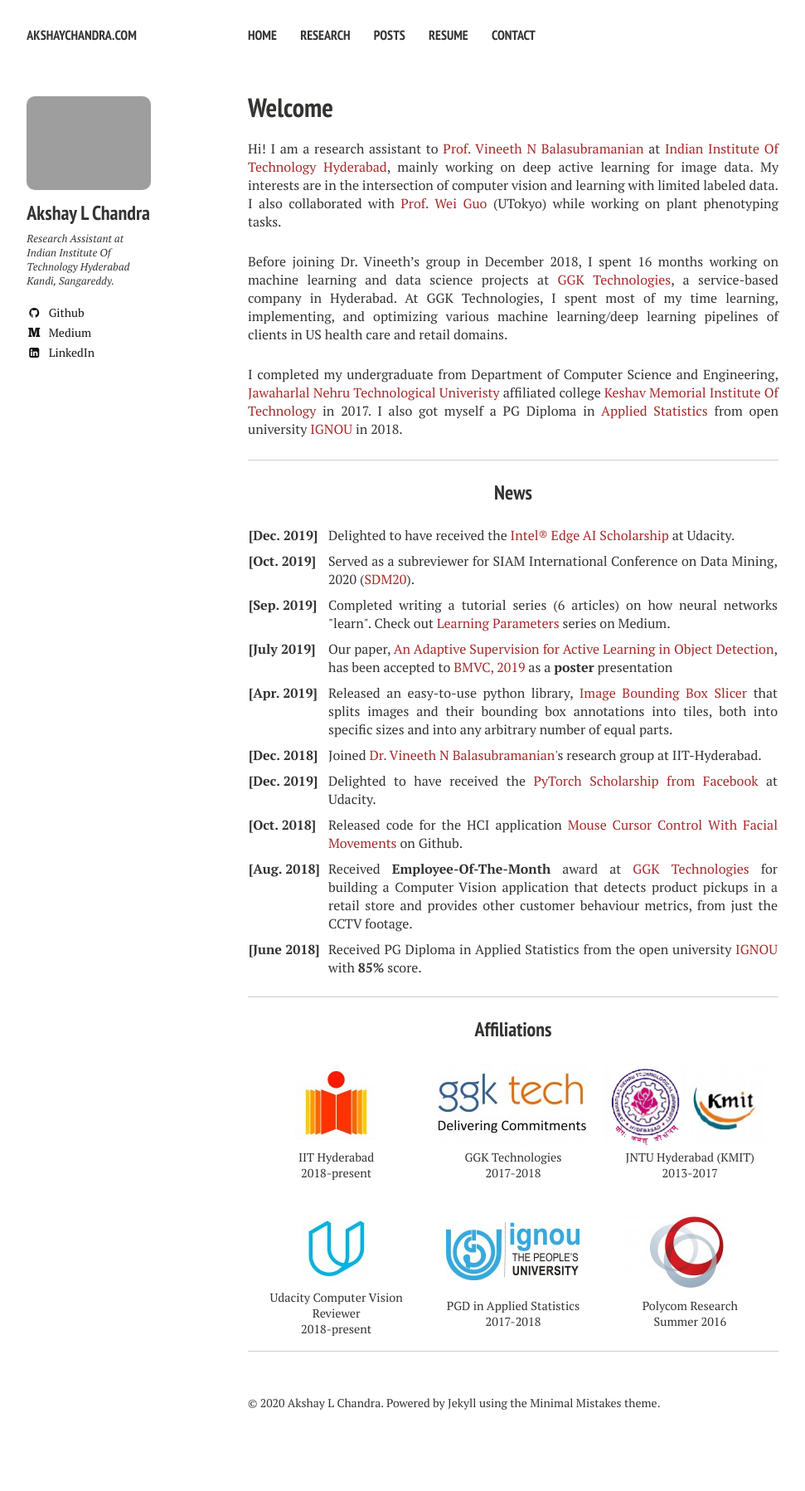
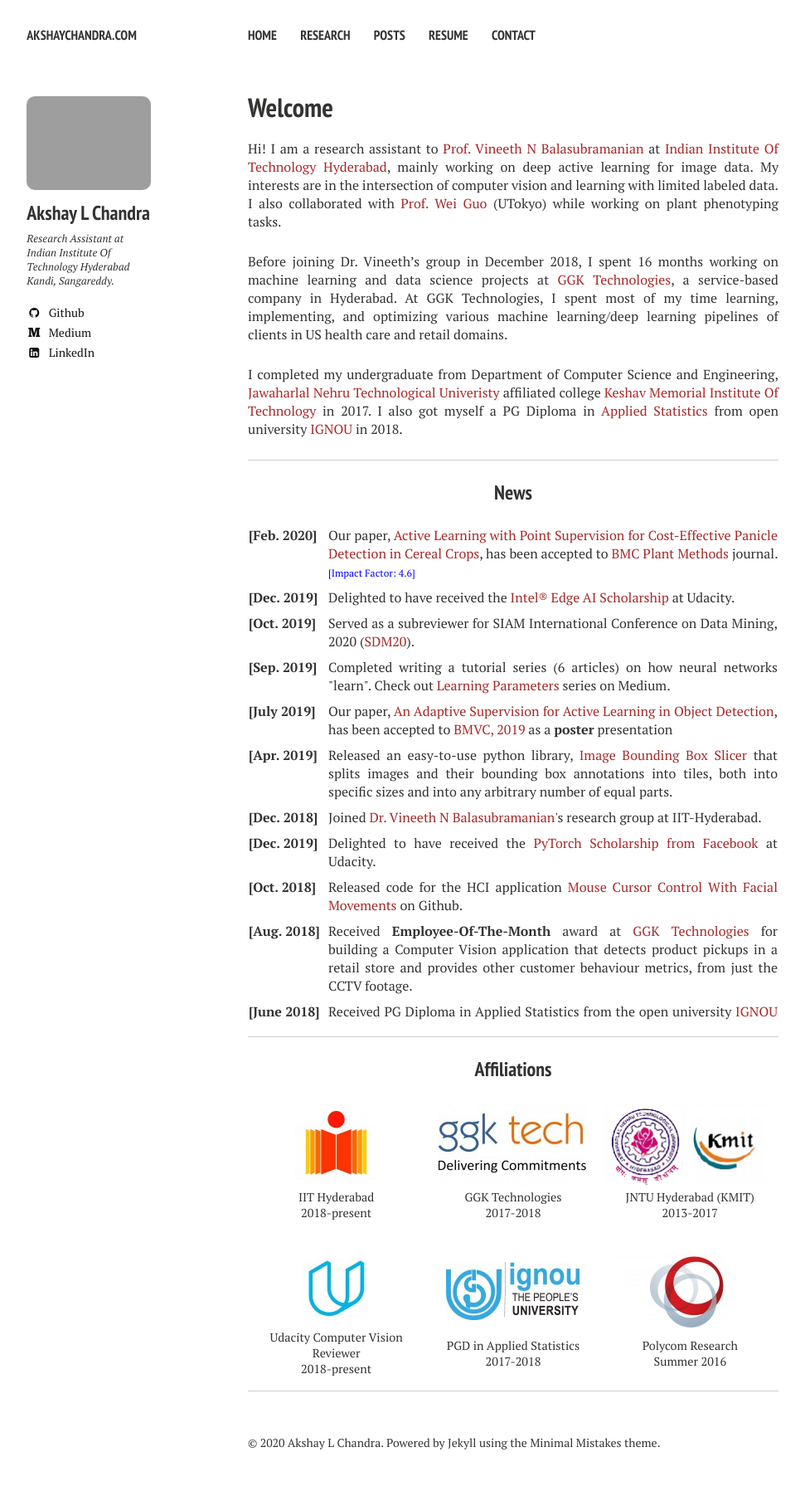
Before and after one commit to uttaransinha/acl21.github.io, a Jekyll site: the page built from index.md, in a window 1280 px wide. Shown: the whole page at 83% size, without its empty margins (21-992 px from the left). Built offline with Jekyll 4.4.1, drawn with Linux system fonts in a browser that asks for light colours; nearby versions of some CDN libraries; before the commit the page ends 1749 px from its top, so only the background shows below that.

Commit message:
feb 2020 updates

```diff
--- a/index.md
+++ b/index.md
@@ -16,9 +16,16 @@ I completed my undergraduate from Department of Computer Science and Engineering
 ----
 
 <h3 align="center">News</h3>
+<div style="height:600px;overflow-x:auto;">
 <table class='news-table'>
     <col width="15%">
     <col width="85%">
+	 <tr>
+        <td valign="top"><strong>[Feb. 2020]</strong></td>
+        <td>Our paper, <a href="http://arxiv.org/abs/1910.01789">Active Learning with Point Supervision for Cost-Effective Panicle Detection in Cereal Crops</a>,
+        has been accepted to <a href="https://plantmethods.biomedcentral.com/">BMC Plant Methods</a> journal. <span style="color:blue;font-size:12px" >[Impact Factor: 4.6]  </span>
+        </td>
+    </tr>
     <tr>
         <td valign="top"><strong>[Dec. 2019]</strong></td>
         <td>Delighted to have received the <a href="https://www.udacity.com/scholarships/intel-edge-ai-scholarship">Intel® Edge AI Scholarship</a> at Udacity.
@@ -72,7 +79,7 @@ I completed my undergraduate from Department of Computer Science and Engineering
 		</td>
     </tr>
 </table>
-
+</div>
 ----
 
 <h3 align="center">Affiliations</h3>
```
Also changed, not shown: research/index.md (+3 -3 lines), resume/index.md (+1 -1 lines), 4 other files.
